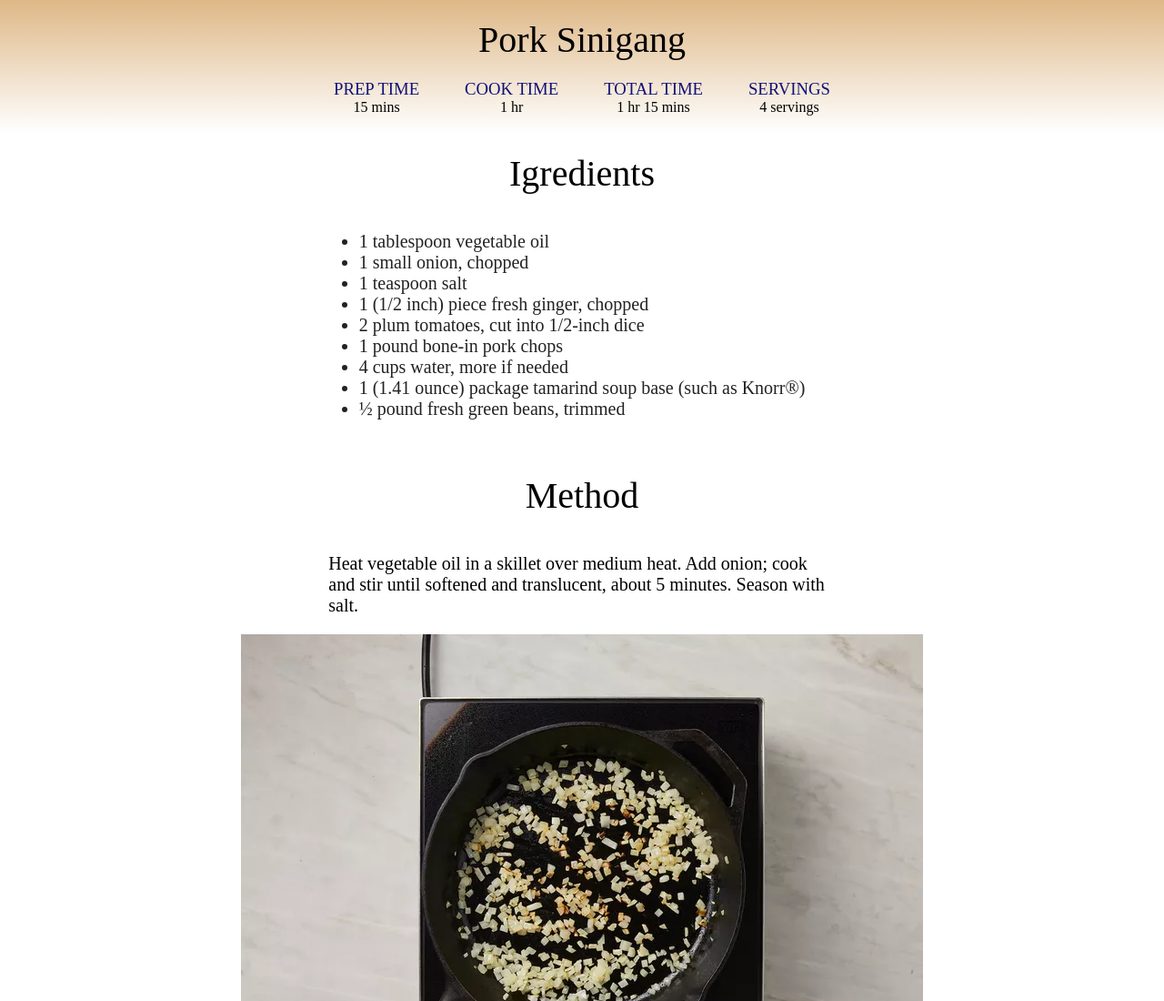
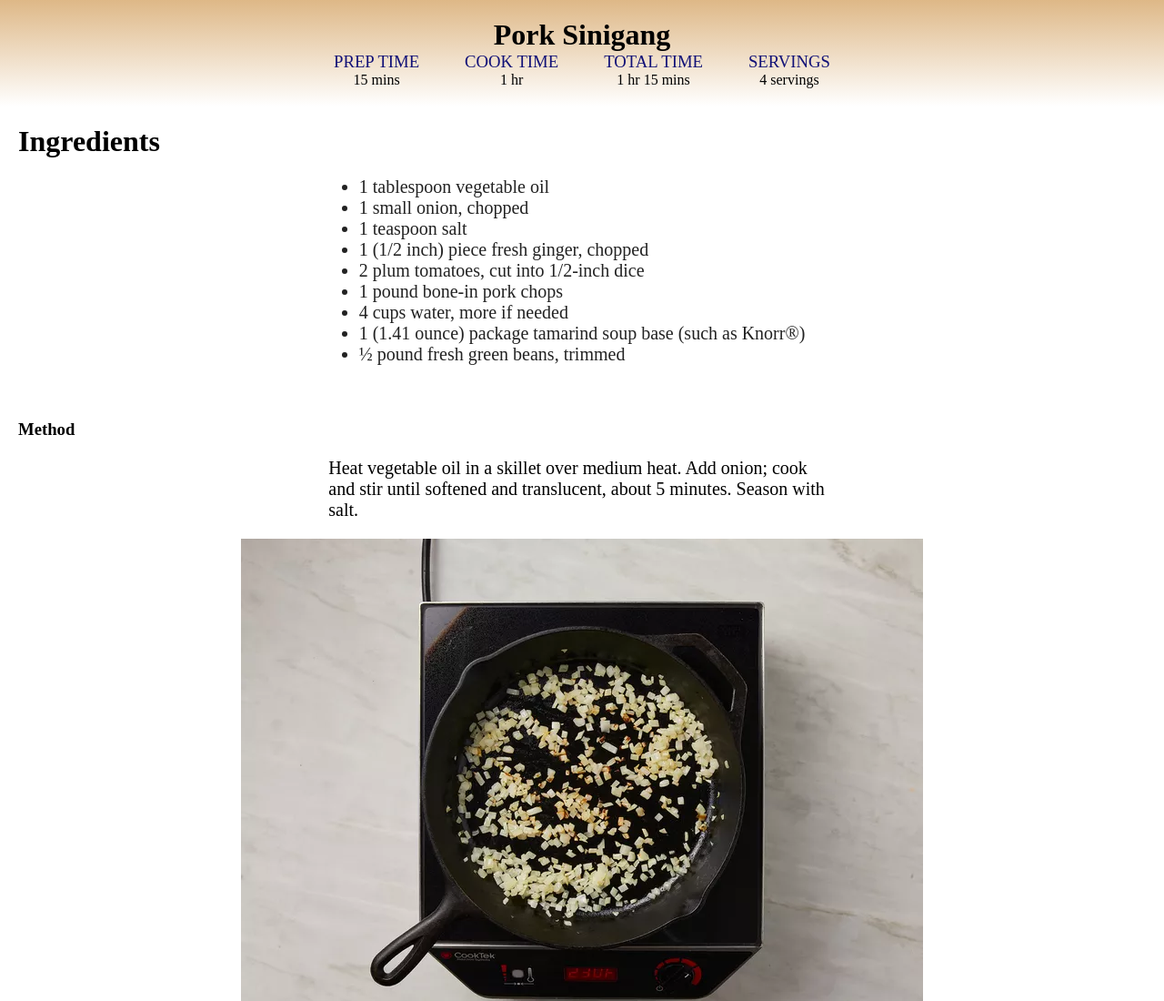
Before and after one commit to draven5254/odin-recipes, a plain HTML site: page recipes/sinigang.html in a window 1280 px wide. Shown: the top 1100 px of the page at 91% size. Drawn offline with Linux system fonts and the light colour scheme.

Commit message:
modified sinigang file

```diff
--- a/recipes/sinigang.html
+++ b/recipes/sinigang.html
@@ -9,7 +9,7 @@
   </head>
   <body>
     <div class="time-box-con">
-      <h1 class="lasagna-title">Pork Sinigang</h1>
+      <h1 class="title">Pork Sinigang</h1>
       <div class="time-container">
         <div class="time-box">
           <h3 class="time">prep time</h3>
@@ -36,7 +36,7 @@
     <!-- INGREDIENTS -->
 
     <div class="ing-container">
-      <h1 class="lasagna-title">Igredients</h1>
+      <h1 class="title">Ingredients</h1>
 
       <div class="ing-box">
         <ul>
@@ -56,7 +56,7 @@
     <!-- METHOD -->
 
     <div class="method-container">
-      <h3 class="lasagna-title">Method</h3>
+      <h3 class="title">Method</h3>
       <div class="method-box">
         <ol>
           <li>
```
